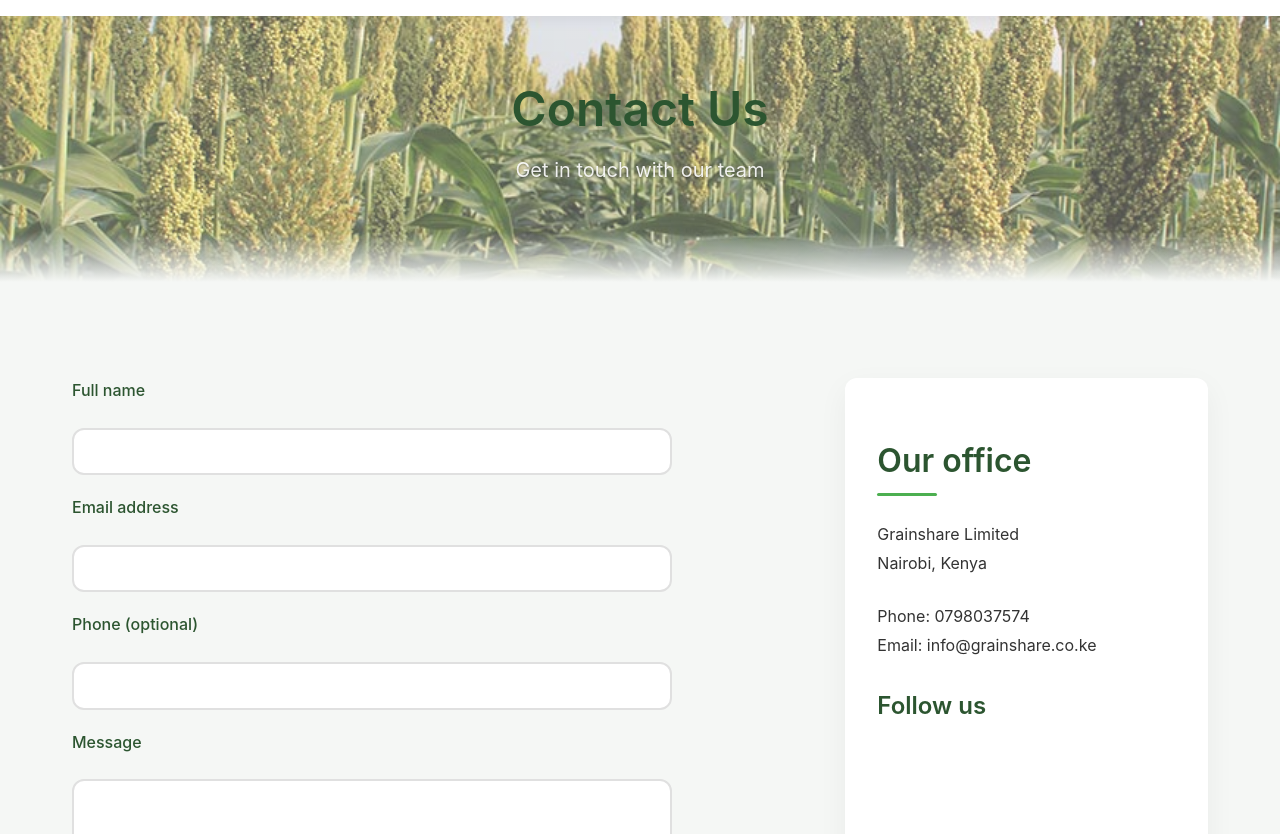
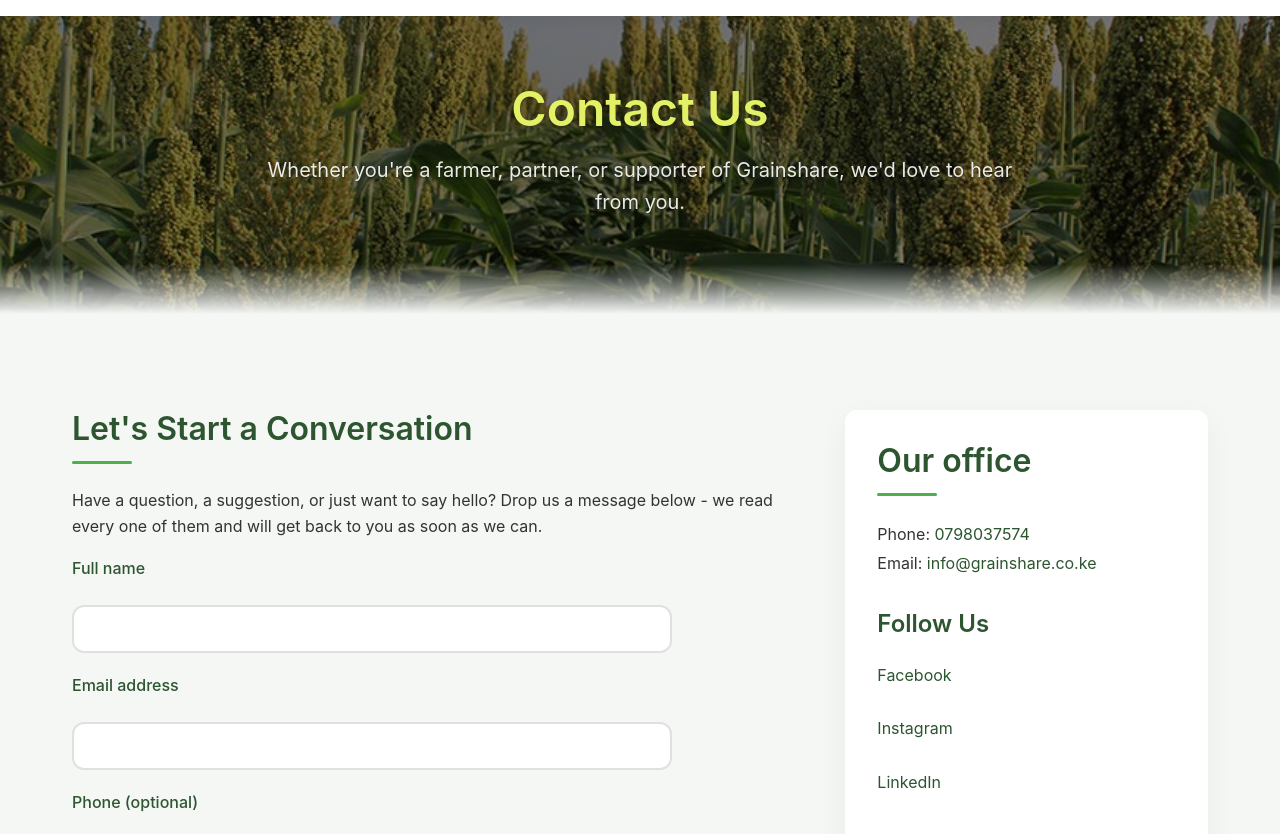
Before and after one commit to Sharon404/Grainshare, a plain HTML site: page contact.html in a window 1280 px wide. Shown: the part 118-952 px from the top of the page. Drawn offline with Linux system fonts and the light colour scheme.

Commit message:
grainshare 5

```diff
--- a/assets/css/style.css
+++ b/assets/css/style.css
@@ -309,7 +309,7 @@ nav {
 
 /* Page Header */
 .page-header {
-    background: linear-gradient(rgba(255, 255, 255, 0.3), rgba(255, 255, 255, 0.3)),
+    background: linear-gradient(rgba(0, 0, 0, 0.5), rgba(0, 0, 0, 0.5)),
                          url('../images/about-bg.jpg') center/cover no-repeat;
     padding: 4rem 0;
     text-align: center;
@@ -329,8 +329,9 @@ nav {
 
 .page-header h1 {
     font-size: 3rem;
-    color: var(--dark-green);
+    color: #e3f166;
     margin-bottom: 1rem;
+    text-shadow: 0 2px 4px rgba(0,0,0,0.2);
 }
 
 
@@ -348,7 +349,7 @@ nav {
 .content h2 {
     color: var(--dark-green);
     font-size: 2rem;
-    margin: 2rem 0 1.5rem;
+    margin: 0 0 1.5rem;
     position: relative;
     padding-bottom: 1rem;
 }
@@ -554,6 +555,38 @@ aside h3 {
     margin: 2rem 0 1rem;
 }
 
+aside a {
+    color: var(--dark-green);
+    text-decoration: none;
+    transition: var(--transition);
+}
+
+aside a:hover {
+    color: var(--accent);
+}
+
+.social-links {
+    list-style: none;
+    padding: 0;
+    margin: 1rem 0;
+}
+
+.social-links li {
+    margin-bottom: 0.75rem;
+}
+
+.social-links a {
+    display: inline-block;
+    padding: 0.5rem 0;
+    color: var(--dark-green);
+    text-decoration: none;
+    transition: var(--transition);
+}
+
+.social-links a:hover {
+    color: var(--accent);
+    transform: translateX(5px);
+}
 
 /* Footer */
 .site-footer {
--- a/contact.html
+++ b/contact.html
@@ -27,13 +27,18 @@
         <section class="page-header">
             <div class="inner">
                 <h1>Contact Us</h1>
-                <p class="lead">Get in touch with our team</p>
+                <p class="lead">Whether you're a farmer, partner, or supporter of Grainshare, we'd love to hear from you.</p>
             </div>
         </section>
 
         <section class="content">
             <div class="inner two-col">
                 <div>
+                    <h2>Let's Start a Conversation</h2>
+        <p>
+          Have a question, a suggestion, or just want to say hello?
+          Drop us a message below - we read every one of them and will get back to you as soon as we can.
+        </p>
                     <form id="contactForm" class="contact-form" action="https://formspree.io/f/your-form-id" method="POST">
                         <label for="name">Full name</label>
                         <input id="name" name="name" type="text" required>
@@ -64,12 +69,21 @@
 
 <aside>
 <h2>Our office</h2>
-<p>Grainshare Limited<br>Nairobi, Kenya</p>
-<p>Phone: 0798037574<br>Email: info@grainshare.co.ke</p>
+<p>
+          Phone: <a href="tel:+254798037574">0798037574</a><br>
+          Email: <a href="mailto:info@grainshare.co.ke">info@grainshare.co.ke</a>
+</p>
 
 
-<h3>Follow us</h3>
-<p class="muted">(Add social links here)</p>
+<h3>Follow Us</h3>
+        <ul class="social-links">
+          <li><a href="#">Facebook</a></li>
+          <li><a href="#">Instagram</a></li>
+          <li><a href="#">LinkedIn</a></li>
+        </ul>
+    <p class="muted">
+          Stay connected for stories from the field, updates, and upcoming opportunities.
+    </p>
 </aside>
 </div>
 </section>
```
Also changed, not shown: services.html (+14 -9 lines).
